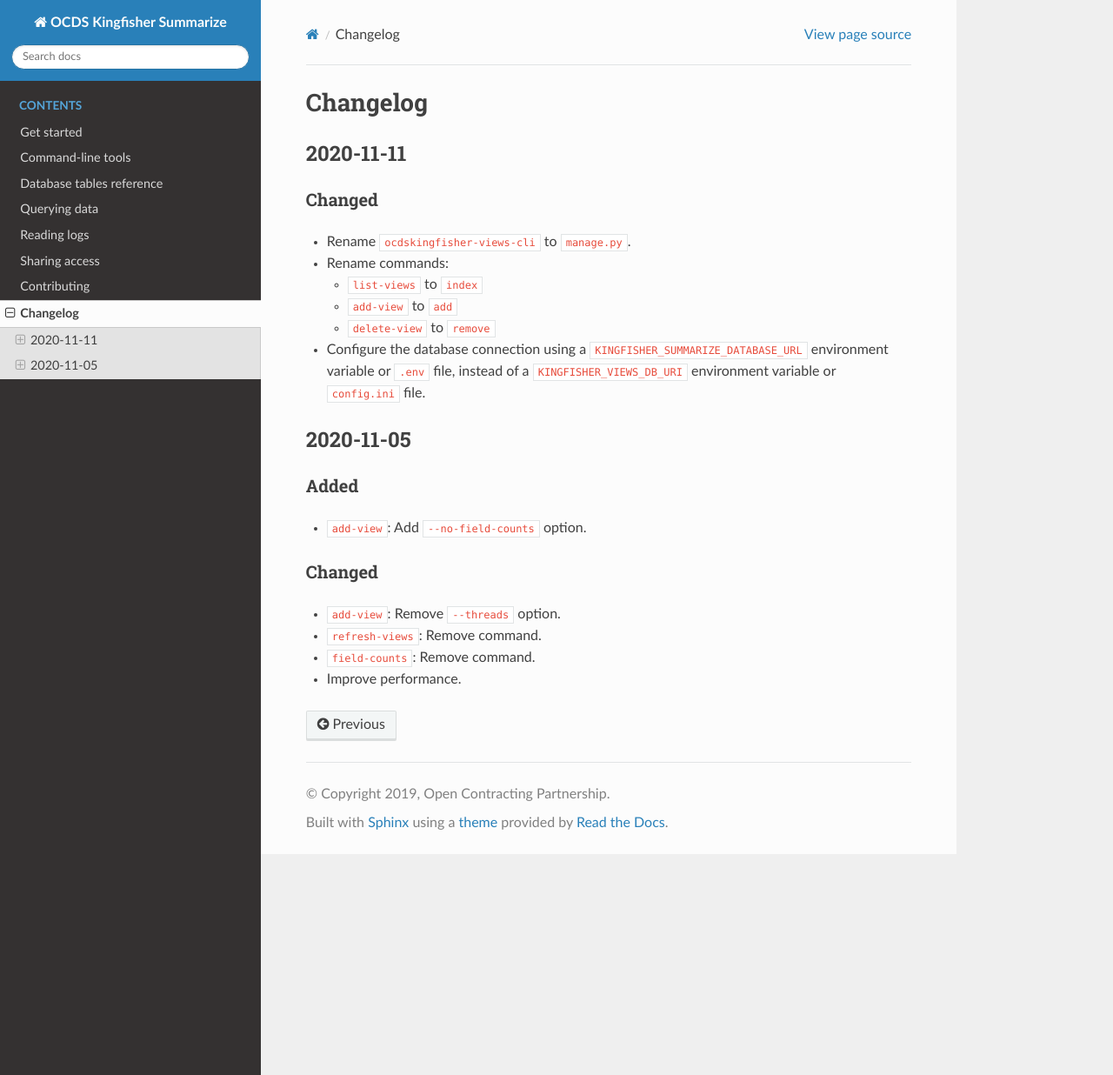
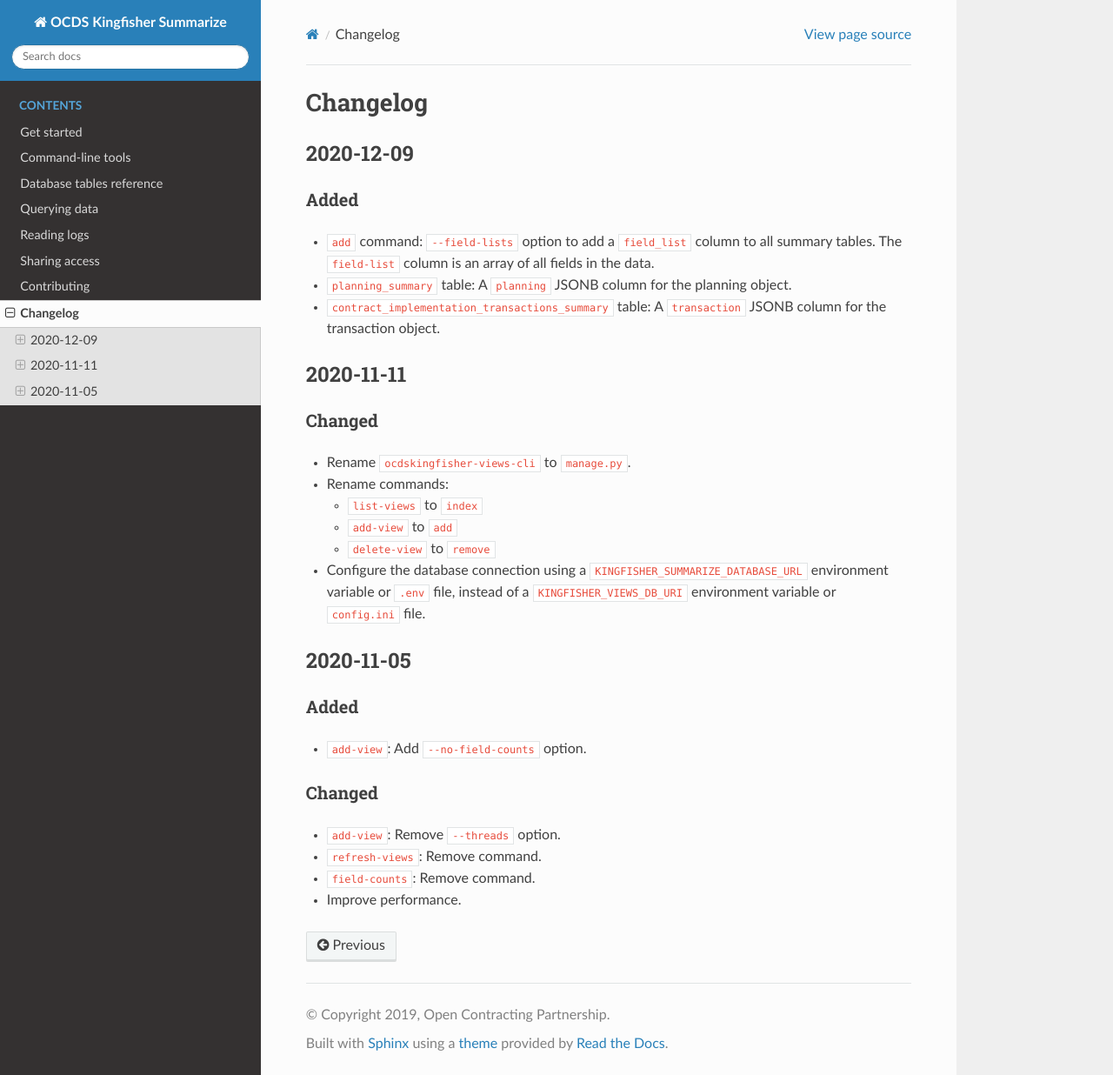
Before and after one commit to open-contracting/kingfisher-summarize, a Sphinx documentation site: the page built from docs/changelog.rst, in a window 1280 px wide and 1236 px high. Shown: the whole window at 87% size. Built offline with Sphinx 7.4.7 and the Read the Docs theme 2.0.0, drawn with Linux system fonts in a browser that asks for light colours.

Commit message:
DOCS:  Add changelog entry for Field Lists changes.
This should be the last step in completing:

https://github.com/open-contracting/kingfisher-summarize/issues/29

Co-authored-by: James McKinney <26463+jpmckinney@users.noreply.github.com>

```diff
--- a/docs/changelog.rst
+++ b/docs/changelog.rst
@@ -1,5 +1,15 @@
 Changelog
 =========
+
+2020-12-09
+----------
+
+Added
+~~~~~
+
+-  ``add`` command: ``--field-lists`` option to add a ``field_list`` column to all summary tables. The ``field-list`` column is an array of all fields in the data.
+-  ``planning_summary`` table: A ``planning`` JSONB column for the planning object.
+-  ``contract_implementation_transactions_summary`` table:  A ``transaction`` JSONB column for the transaction object.
 
 2020-11-11
 ----------
```
